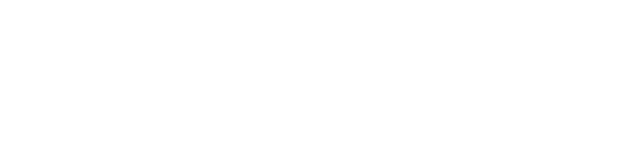
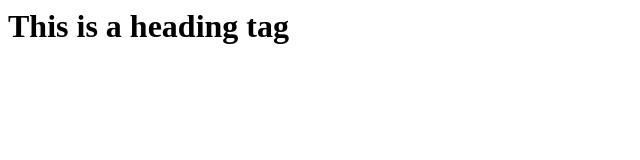
Before and after one commit to ola-irawo/gitHub, a plain HTML site: page index.html in a window 1280 px wide. Shown: the whole page, without its empty margins (0-640 px from the left). Drawn offline with Linux system fonts and the light colour scheme.

Commit message:
modified index.css index.html and index.js file

```diff
--- a/index.css
+++ b/index.css
@@ -1,3 +1,4 @@
 body{
 	background-color: #333
+	color: #fff;
 }
--- a/index.html
+++ b/index.html
@@ -0,0 +1 @@
+<h1>This is a heading tag</h1>
--- /dev/null
+++ b/index.js
@@ -0,0 +1 @@
+console.log("hi")
```
